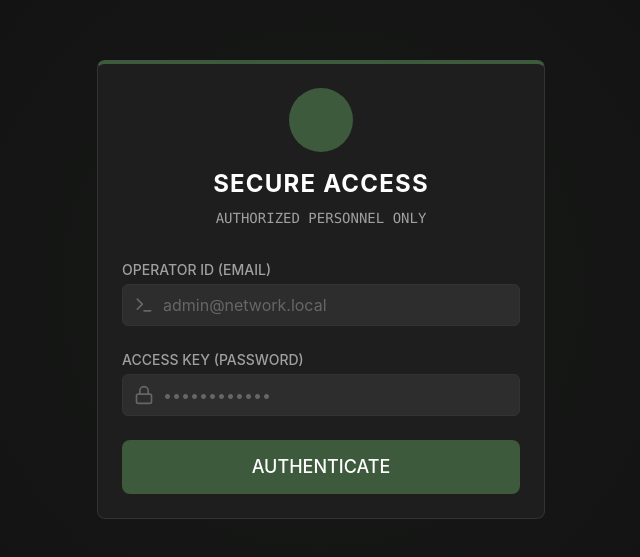
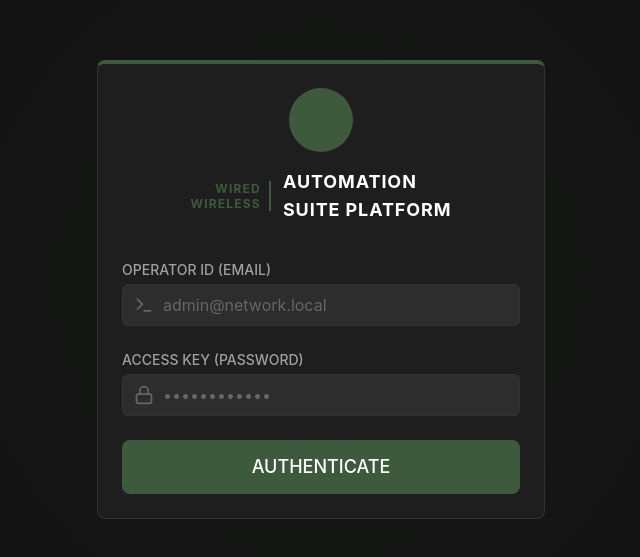
Before and after one commit to MassiveWasp/massivewasp.github.io, a React (Vite) app: page /login in a window 1280 px wide. Shown: the part 111-668 px from the top of the page, without its empty margins (319-959 px from the left). Built offline with nearby package versions, Linux system fonts and the light colour scheme; no server answers.

Commit message:
Update branding: Massive WASP title and new login heading layout

```diff
--- a/index.html
+++ b/index.html
@@ -1,13 +1,16 @@
 <!doctype html>
 <html lang="en">
+
 <head>
   <meta charset="UTF-8" />
   <link rel="icon" type="image/svg+xml" href="/vite.svg" />
   <meta name="viewport" content="width=device-width, initial-scale=1.0" />
-    <title>temp-app</title>
+  <title>Massive WASP</title>
 </head>
+
 <body>
   <div id="root"></div>
   <script type="module" src="/src/main.tsx"></script>
 </body>
+
 </html>
--- a/package.json
+++ b/package.json
@@ -1,5 +1,5 @@
 {
-  "name": "temp-app",
+  "name": "massive-wasp",
   "private": true,
   "version": "0.0.0",
   "type": "module",
--- a/src/pages/Login.tsx
+++ b/src/pages/Login.tsx
@@ -42,8 +42,17 @@ export const Login: React.FC = () => {
                     <div className="mx-auto w-16 h-16 bg-[var(--color-secondary)] bg-opacity-10 rounded-full flex items-center justify-center mb-4">
                         <ShieldCheck className="w-8 h-8 text-[var(--color-secondary)]" />
                     </div>
-                    <h2 className="text-2xl font-bold text-[var(--text-primary)] tracking-wider">SECURE ACCESS</h2>
-                    <p className="text-[var(--text-secondary)] text-sm mt-2 font-mono">AUTHORIZED PERSONNEL ONLY</p>
+                    <div className="flex flex-col items-center justify-center mb-2">
+                        <div className="flex items-center gap-3 mb-1">
+                            <div className="flex flex-col text-right text-xs font-bold text-[var(--color-secondary)] leading-tight tracking-widest uppercase border-r-2 border-[var(--color-secondary)] pr-2">
+                                <span>Wired</span>
+                                <span>Wireless</span>
+                            </div>
+                            <div className="text-lg font-bold text-[var(--text-primary)] tracking-wider uppercase text-left">
+                                Automation<br />Suite Platform
+                            </div>
+                        </div>
+                    </div>
                 </div>
 
                 <form onSubmit={handleLogin} className="space-y-6">
```
Lines whose indentation alone changed are shown as unchanged.
